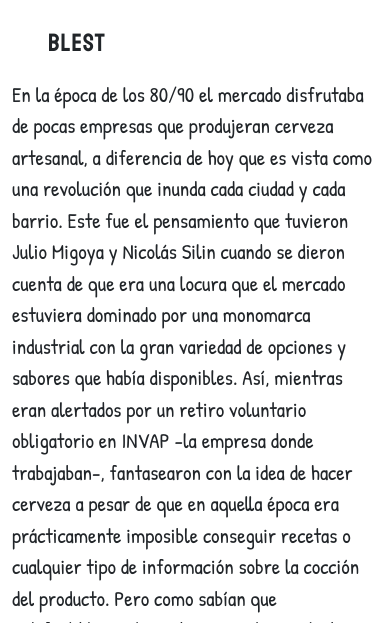
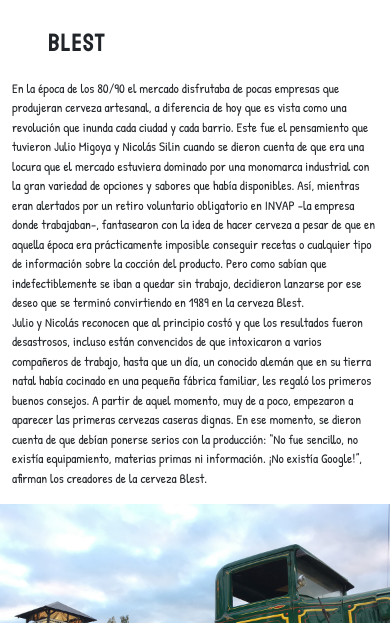
Before and after one commit to cuter97/Cervezas, a website: page bares.html in a window 390 px wide. Shown: the part 477-1100 px from the top of the page. Drawn offline with nearby package versions, Linux system fonts and the light colour scheme; a web font is replaced by a local one.

Commit message:
modificaciones -1

```diff
--- a/scss/_bares.scss
+++ b/scss/_bares.scss
@@ -1,3 +1,4 @@
+/*seccion historia y bares*/
 /* margin aplicado con bootstrap */
 .h1-bares{
     text-transform: uppercase;
@@ -33,21 +34,22 @@
     margin-bottom: 50px;
 
     /*query adaptado a tablet*/
-    @media screen and (min-width: 481px) and (max-width: 960px) {
-      flex-direction: column;
-      align-items: center;
+    @include size(tablet){
+      @include display($flex-direction:column,$align:center);
       .bares__contenido--1{
         margin-right: 0px;
       }
     }
-    /*query adaptado a tablet*/
-    @media screen and (min-width: 0px) and (max-width: 480px) {
-      flex-direction: column;
-      align-items: center;
+
+    /*query adaptado a celular*/
+    @include size (phone){
+      @include display($flex-direction:column,$align:center);
       .bares__contenido--1{
         margin-right: 0px;
+        font-size: small;
       }
     }
+
   }
 
 
@@ -56,19 +58,20 @@
     flex-direction: row-reverse;
     margin-bottom: 50px;
 
-    @media screen and (min-width: 481px) and (max-width: 960px) {
-      flex-direction: column;
-      align-items: center;
+    /*query adaptado a tablet*/
+    @include size (tablet) {
+      @include display($flex-direction:column,$align:center);
       .bares__contenido--2{
         margin-left: 0px;
       }
     }
 
-    @media screen and (min-width: 0px) and (max-width: 481px) {
-      flex-direction: column;
-      align-items: center;
+    /*query adaptado a celular*/
+    @include size (phone) {
+      @include display($flex-direction:column,$align:center);
       .bares__contenido--2{
         margin-left: 0px;
+        font-size: small;
       }
     }
   }
--- a/scss/_cervezas.scss
+++ b/scss/_cervezas.scss
@@ -50,6 +50,7 @@
         }
     }
 }
+
 .card-title{
      text-align: center;
      font-size: 30px;
@@ -63,15 +64,17 @@
     font-family: 'Patrick Hand', cursive;
     font-size: 21px;
 }
-
 .card{
      background-color: rgb(241, 241, 229);
 }
- @media screen and (min-width: 0px) and (max-width: 768px){
+
+/*seccion cervezas adaptada a celular*/
+@include size(otro){
     .col-md-4{
-         display: flex;
-         justify-content: center;
-         align-items: center;
+        @include display-2(flex,center,center);
         padding-top: 20px;
     }
+    .card-text{
+        font-size: 20px;
     }
+}
--- a/scss/_contacto.scss
+++ b/scss/_contacto.scss
@@ -1,3 +1,4 @@
+/*seccion contacto*/
 .contenedorContacto{
     display: grid;
     grid-template-rows: repeat(auto-fill, 1fr);
@@ -92,10 +93,9 @@
         }
     }
 
-    @media screen and (min-width: 481px) and (max-width: 960px) {
+    /*query adaptao a tablet*/
+    @include size (tablet) {
         grid-template-columns: 100%;
-        grid-template-rows: repeat(auto-fill, 1fr);
-        row-gap: 10px; /* espacio entre filas */
         grid-template-areas: unset;
 
         #marcasLink{
@@ -111,9 +111,8 @@
         }
     }
 
-    @media screen and (min-width: 0px) and (max-width: 480px) {
-        display: grid;
-        grid-template-rows: repeat(auto-fill, 1fr);
+    /*query adaptado a celular*/
+    @include size(phone) {
         grid-template-columns: 100%;
         grid-template-areas:unset;
 
@@ -126,7 +125,7 @@
             margin: 20px 0px;
 
             #texto, .tamInput{
-                width: 300px;
+                width: 200px;
             }
         }
     }
--- a/scss/_footer.scss
+++ b/scss/_footer.scss
@@ -12,7 +12,6 @@
 
 .contenedor{
     display: grid;
-    grid-template-rows: repeat(auto-fill, 1fr);
     grid-template-columns: repeat(3, 1fr);
     grid-template-areas:
         "columna1 columna2 columna3";
@@ -55,18 +54,17 @@
             border: 2px solid nth($colores-footer, 3 );
         }
     }
-
-    @media screen and (min-width: 481px) and (max-width: 960px) {
+    /*footer adaptado a tablet*/
+    @include size(tablet) {
         grid-template-columns: 100%;
-        grid-template-rows: repeat(auto-fill, 1fr);
         row-gap: 10px; /* espacio entre filas */
         grid-template-areas: unset;
     }
 
-    @media screen and (min-width: 0px) and (max-width: 480px) {
+    /*footer adaptado a celular*/
+    @include size(phone) {
         background-color: #b2bb35;
         grid-template-columns: 100%;
-        grid-template-rows: repeat(auto-fill, 1fr);
         row-gap: 10px; /* espacio entre filas */
         grid-template-areas: unset;
         .imagen_logos_redes{
--- a/scss/_header.scss
+++ b/scss/_header.scss
@@ -56,7 +56,8 @@
         80% { top: -110px; }
     }
 
-    @media screen and (min-width: 0px) and (max-width: 480px) {
+    /*header adaptado a celular*/
+    @include size(phone) {
         display: grid;
         align-items: center;
         font-size: 35px;
@@ -83,8 +84,8 @@
             display: none;
         }
     }
-
-    @media screen and (min-width: 481px) and (max-width: 1030px){
+    /*hader adaptado a tablet*/
+    @include size(tablet) {
         display: flex;
         font-size: 35px;
         color: #fff;
@@ -127,7 +128,7 @@
     }
 
     /*menu adaptado a tablet*/
-    @media screen and (min-width: 481px) and (max-width: 1030px) {
+    @include size(tablet) {
         margin: auto;
         width: 50%;
         border-top-left-radius: 0px;
@@ -193,7 +194,7 @@
     }
 
     /*menu adaptado a celular*/
-    @media screen and (min-width: 0px) and (max-width: 480px) {
+    @include size (phone) {
         width: 100%;
         border-radius:0;
         display: flex;
--- a/scss/_nosotros.scss
+++ b/scss/_nosotros.scss
@@ -1,11 +1,11 @@
-
+/*seccion nosotros*/
 .nosotros__flex{
     display: flex;
-    flex-direction: column;
+    @include display( column,center);
     box-shadow: 0px 0px 10px;
     margin: 20px 200px;
     padding: 70px;
-    align-items: center;
+
 
     .nosotros__titulo{
         text-align: center;
@@ -25,26 +25,25 @@
     img{
         @include dimensiones(400px,400px)
     }
-
-    @media screen and (min-width: 481px) and (max-width: 960px){
+    /*query seccion nosotros tablet*/
+    @include size(tablet){
 
         box-shadow: 0px;
         margin: 0%;
         padding: 0%;;
         img{
-            height: 300px;
-            width: 300px;
+            @include dimensiones(300px,300px);
             padding: 50px;
         }
     }
 
-    @media screen and (min-width: 0px) and (max-width: 480px){
+    /*query seccion nosotros cellular*/
+    @include size(phone) {
         box-shadow: 0px;
         margin: 0%;
         padding: 0%;;
         img{
-            height: 300px;
-            width: 300px;
+            @include dimensiones(300px,300px);
             padding: 50px;
         }
     }
--- a/scss/_propiedades.scss
+++ b/scss/_propiedades.scss
@@ -54,3 +54,32 @@
     border-bottom-left-radius:$bottomLeft;
     border-bottom-right-radius: $bottomRigth;
 }
+
+//@content es una directiva de Sass que permite la inserción de contenido más adelante
+@mixin size($size) {
+    @if $size == phone {
+        @media screen and (min-width: 0px) and (max-width: 480px) {
+            @content;
+        }
+    }@else if $size == tablet {
+        @media screen and (min-width: 481px) and (max-width: 1030px) {
+            @content;
+        }
+    }
+    @else if $size == otro {
+        @media screen and (min-width: 0px) and (max-width: 768px) {
+            @content;
+        }
+    }
+}
+
+@mixin display($flex-direction,$align) {
+        flex-direction: $flex-direction;
+        align-items: $align;
+}
+
+@mixin display-2($flex,$align,$justify) {
+        display: $flex;
+        align-items: $align;
+        justify-content: $justify;
+}
```
Also changed, not shown: cervezas.html (+2 -2 lines), package.json (+10 -2 lines), css/style.css, scss/estilo.scss (line endings or trailing spaces), 1 other file. Lines whose indentation alone changed are shown as unchanged.
